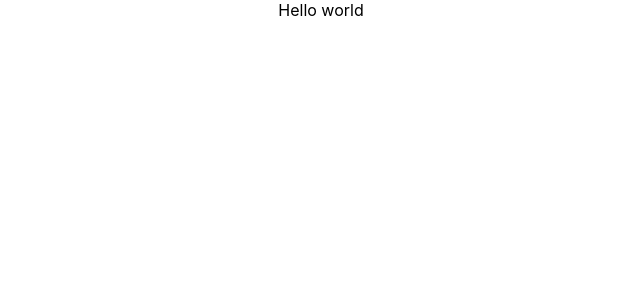
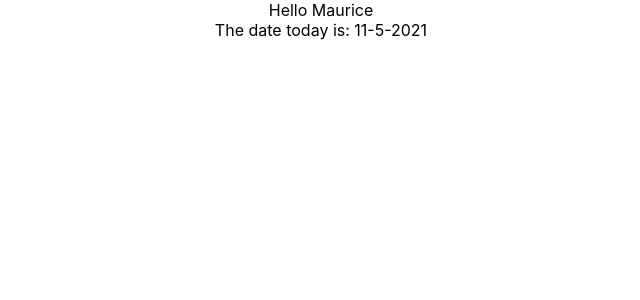
Before and after one commit to mauricedb/react-essentials-workshop, a React (Create React App) app: page / in a window 1280 px wide. Shown: the top 300 px of the page, without its empty margins (319-959 px from the left). Built offline with nearby package versions, Linux system fonts and the light colour scheme.

Commit message:
Passing props

```diff
--- a/src/App.tsx
+++ b/src/App.tsx
@@ -1,11 +1,11 @@
-import React from 'react';
-import './App.css';
-import { Greeter } from './components/Greeting';
+import React from "react";
+import "./App.css";
+import { Greeter } from "./components/Greeting";
 
 function App() {
   return (
     <div className="App">
-      <Greeter />
+      <Greeter firstName="Maurice" today={new Date()} />
     </div>
   );
 }
--- a/src/components/Greeting.tsx
+++ b/src/components/Greeting.tsx
@@ -1,5 +1,15 @@
-import React from 'react';
+import React from "react";
 
-export function Greeter() {
-    return <div>Hello world</div>
+interface Props {
+  firstName: string;
+  today: Date;
 }
+
+export function Greeter({ firstName, today }: Props) {
+  return (
+    <div>
+      <div>Hello {firstName}</div>
+      <div>The date today is: {today.toLocaleDateString("nl")}</div>
+    </div>
+  );
+}
```
